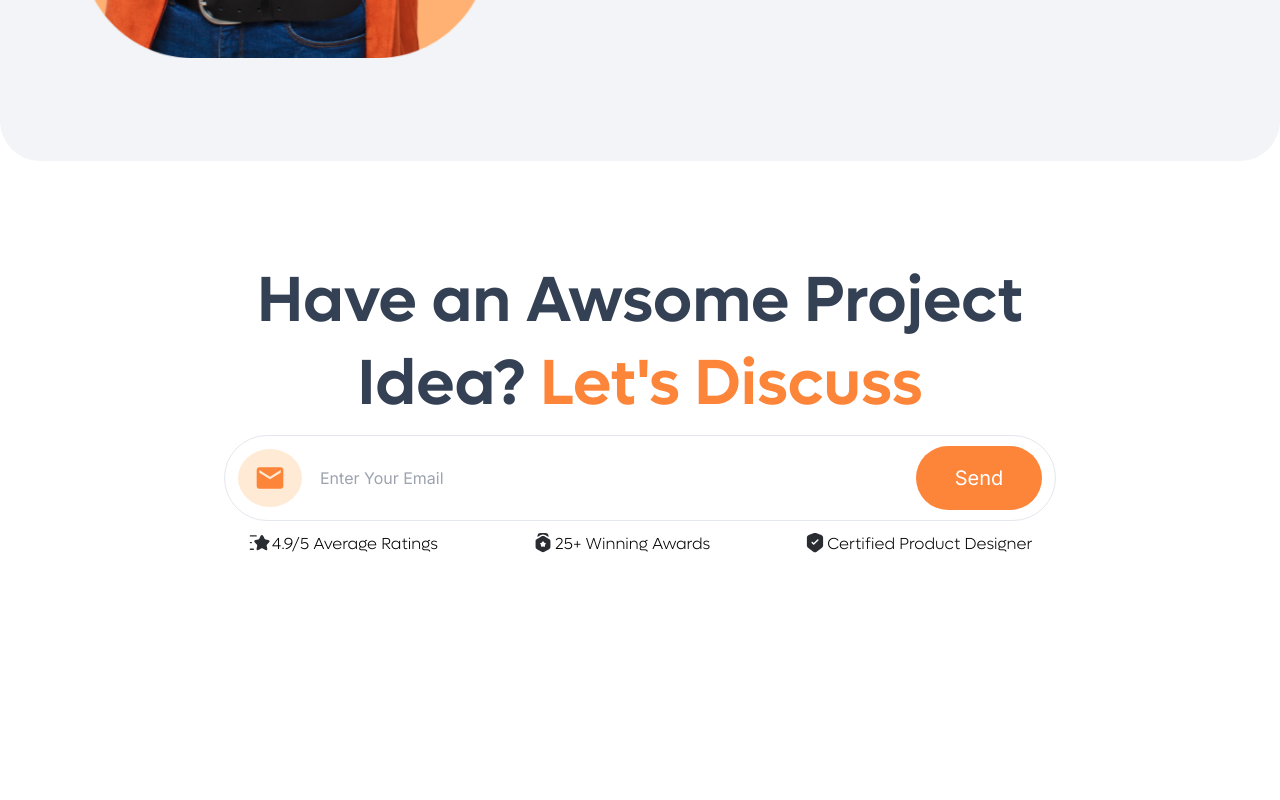
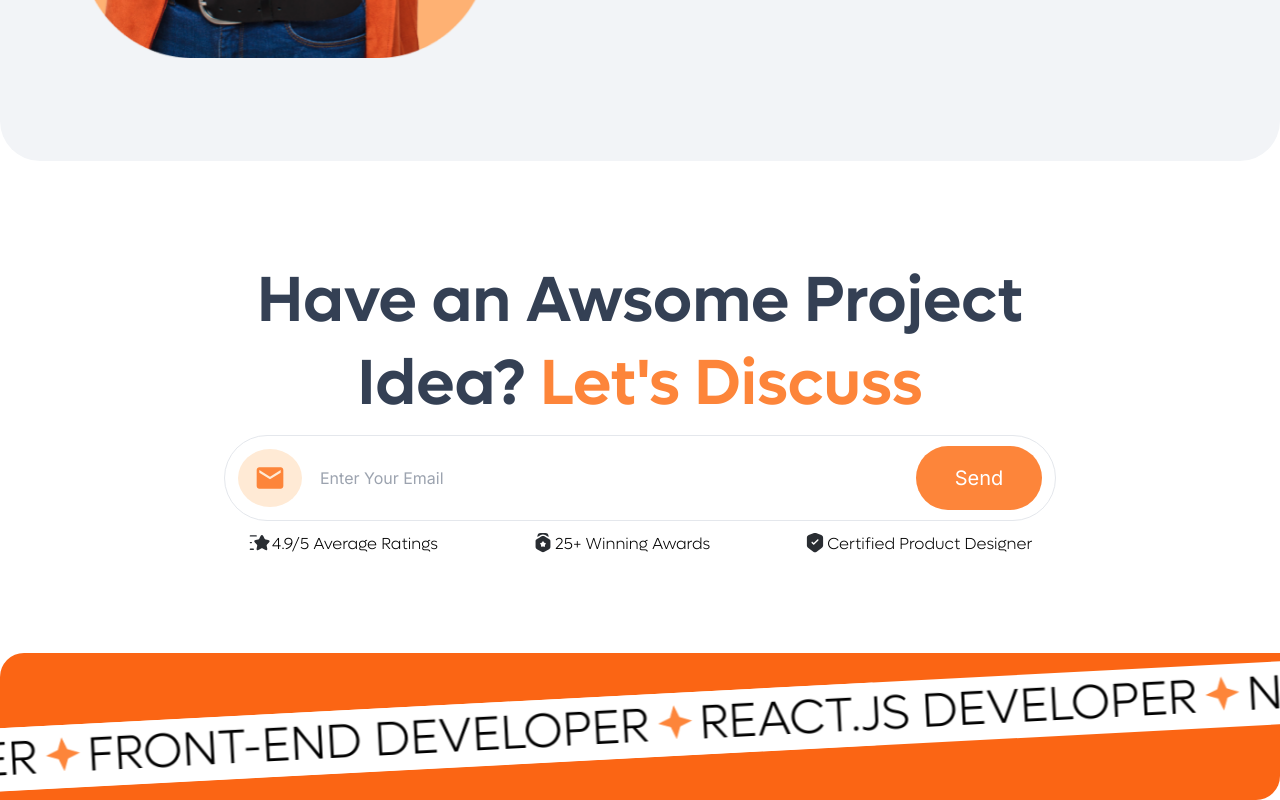
Before and after one commit to Muhammad-Zuhaib13/portfolio-next, a Next.js app: page / in a window 1280 px wide. Shown: the part 3490-4290 px from the top of the page. Before the commit the page ends 4143 px from the top, so only its background shows below. Built offline with nearby package versions, Linux system fonts and the light colour scheme.

Commit message:
marquee section

```diff
--- /dev/null
+++ b/src/app/components/marquee/Marquee.tsx
@@ -0,0 +1,31 @@
+import React from "react";
+
+const Marquee = () => {
+  const servicesData = [
+    { id: 1, title: "Web Developer" },
+    { id: 2, title: "Front-end Developer" },
+    { id: 3, title: "React.js Developer" },
+    { id: 4, title: "Next.js Developer" },
+    { id: 5, title: "Node.js Developer" },
+    { id: 6, title: "Single Page Application Developer" },
+    { id: 7, title: "TypeScript Expert" },
+  ];
+  return (
+    <section className="marquee-section w-full bg-[#FB6514] h-[147px] rounded-tl-[24px] rounded-br-[24px] flex flex-col justify-center">
+      <div className="marquee-container">
+        <ul className=" list-image-star bg-white">
+          {servicesData?.map((item) => (
+            <li
+              key={item?.id}
+              className="font-lufgalight text-[48px] leading-[63px] text-black uppercase"
+            >
+              {item?.title}
+            </li>
+          ))}
+        </ul>
+      </div>
+    </section>
+  );
+};
+
+export default Marquee;
--- a/src/app/globals.css
+++ b/src/app/globals.css
@@ -54,7 +54,8 @@ body {
   cursor: pointer;
 }
 .services-card:hover .services-card-heading,
-.services-card:hover .services-card-mid, .services-card:hover .my-services-btn  {
+.services-card:hover .services-card-mid,
+.services-card:hover .my-services-btn {
   background-color: #fd853a;
 }
 .services-card-heading {
@@ -75,7 +76,7 @@ body {
   border-right: 2px solid rgba(255, 255, 255, 0.5);
   transition: background-color 0.5s ease-in-out;
 }
-.my-services-btn{
+.my-services-btn {
   transition: background-color 0.5s ease-in-out;
 }
 .services-card-img-link {
@@ -104,3 +105,43 @@ body {
 /* .my-services-swiper .swiper-pagination {
   bottom: -5px !important;
 } */
+/* .list-image-star {
+  list-style-image: url("/assets/icons/Star-li-img.svg");
+  padding: 0px 60px;
+  display: flex;
+  gap: 50px;
+  animation: marquee 5s linear infinite;
+}
+@keyframes marquee {
+  0% { left: 0; }
+  100% { left: -100%; }
+} */
+.marquee-container {
+  width: 101%;
+  overflow: hidden;
+  position: relative;
+  background-color: #ffffff;
+  height: 63px;
+  transform: rotate(-3deg);
+  left: -10px;
+}
+
+.list-image-star {
+  list-style-image: url("/assets/icons/Star-li-img.svg");
+  padding: 0px 60px;
+  display: flex;
+  gap: 50px;
+  /* position: absolute; */
+  white-space: nowrap;
+  width: 100%;
+  animation: marquee 10s linear infinite;
+}
+
+@keyframes marquee {
+  0% {
+    transform: translateX(0%);
+  }
+  100% {
+    transform: translateX(-50%);
+  }
+}
--- a/src/app/home/page.tsx
+++ b/src/app/home/page.tsx
@@ -4,6 +4,7 @@ import MyServices from "../components/myservices/MyServices";
 import MyWorkExperience from "../components/myworkexp/MyWorkExperience";
 import HireMe from "../components/hireme/HireMe";
 import LetsConnect from "../components/letsconnect/LetsConnect";
+import Marquee from "../components/marquee/Marquee";
 const home = () => {
   return (
     <>
@@ -12,6 +13,7 @@ const home = () => {
       <MyWorkExperience />
       <HireMe />
       <LetsConnect />
+      <Marquee />
     </>
   );
 };
```
Also changed, not shown: public/assets/icons/star-li-img.svg (added).
